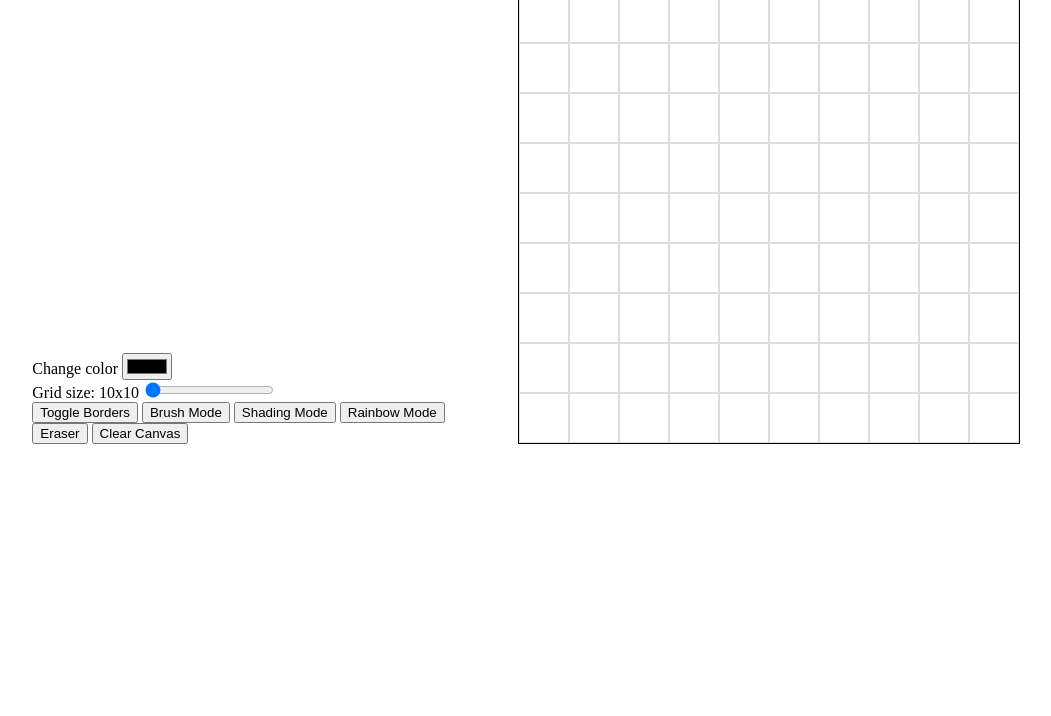
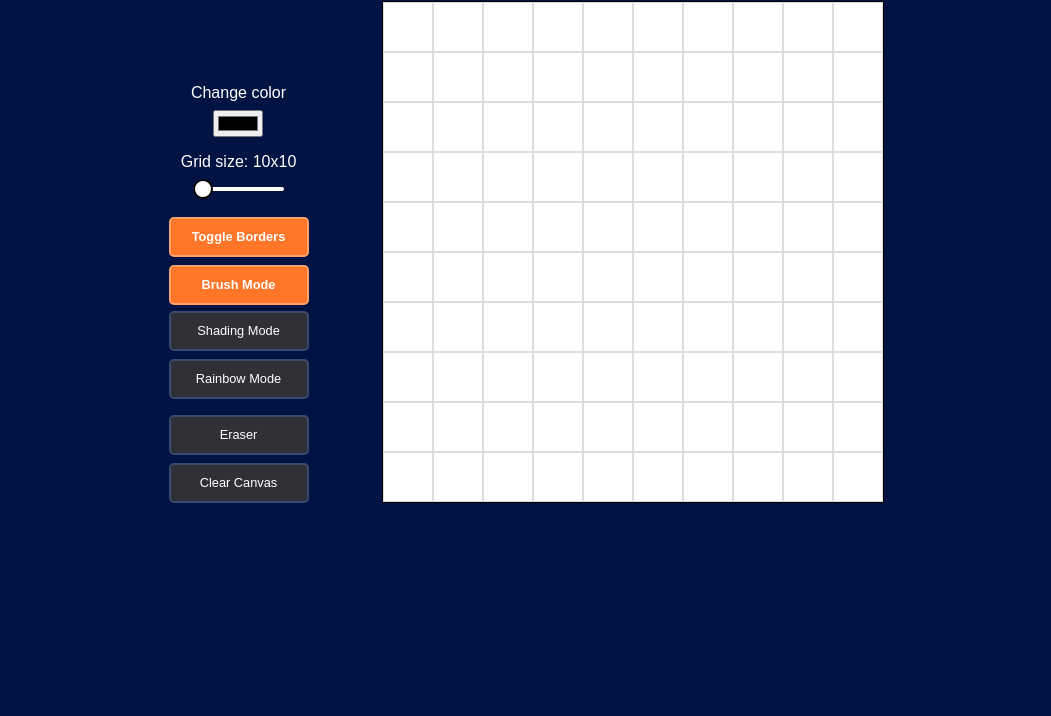
Before and after one commit to manjunathBase2/pixel-sketch, a plain HTML site: page index.html in a window 1280 px wide. Shown: the part 84-800 px from the top of the page, without its empty margins (114-1165 px from the left). Drawn offline with Linux system fonts and the light colour scheme.

Commit message:
style: enhance button and slider appearance with consistent styling

```diff
--- a/style.css
+++ b/style.css
@@ -28,3 +28,125 @@
 
 
 /* Brush mode */
+
+/* Additional styling for buttons */
+button {
+  border-radius: 0.3125rem;
+  border: 0.125rem solid var(--button-border, #3c4a6e);
+  background: var(--button-bg, #303136);
+  color: var(--text-color, #fff);
+  font-size: 0.8rem;
+  font-weight: 400;
+  text-align: center;
+  cursor: pointer;
+  transition: background 0.2s, transform 0.2s;
+}
+
+button:hover {
+  background: var(--button-hover-bg, #3a3a3b);
+}
+
+button.active {
+  background: var(--button-active-bg, #ff7629);
+  border-color: var(--button-active-border, #ffa26d);
+  font-weight: 700;
+  transform: translateY(2px);
+}
+
+button:focus {
+  outline: none;
+}
+
+/* Styling for the slider */
+input[type="range"] {
+  -webkit-appearance: none;
+  width: 70%;
+  height: 0.25rem;
+  background: var(--text-color, #fff);
+  border-radius: 0.125rem;
+  cursor: pointer;
+  margin: 0.5rem 0;
+}
+
+input[type="range"]::-webkit-slider-thumb {
+  -webkit-appearance: none;
+  width: 1.25rem;
+  height: 1.25rem;
+  background: var(--slider-thumb-bg, #fff);
+  border: 0.125rem solid #000;
+  border-radius: 50%;
+  cursor: pointer;
+  transition: box-shadow 0.2s;
+}
+
+input[type="range"]:hover::-webkit-slider-thumb {
+  box-shadow: 0 0 0.5rem rgba(0, 0, 0, 0.2);
+}
+
+input[type="range"]:active::-webkit-slider-thumb {
+  box-shadow: 0 0 1rem rgba(0, 0, 0, 0.3);
+}
+
+/* Optional spacing and alignment for control containers */
+.control-container {
+  display: flex;
+  flex-direction: column;
+  gap: 1rem;
+  align-items: center;
+}
+
+.color-control,
+.grid-control,
+.mode-control,
+.erase-control {
+  display: flex;
+  flex-direction: column;
+  align-items: center;
+  gap: 0.5rem;
+}
+
+/* Adding consistent styling for hover and transitions */
+.grid-container {
+  transition: border-color 0.2s ease-in-out;
+}
+
+.grid-item {
+  transition: background-color 0.2s ease-in-out;
+}
+
+/* Maintain existing functionality while enhancing appearance */
+.title {
+  color: var(--title-color, #2d3891);
+  font-size: 3.75rem;
+  font-weight: 800;
+  margin-bottom: 1rem;
+}
+
+/* Setting the whole page background color */
+body {
+  background-color: #001343;
+  margin: 0;
+  font-family: Arial, sans-serif;
+  color: #fff; /* Ensures text remains readable on dark background */
+}
+
+/* Keeping the canvas white */
+.grid-container {
+  background-color: #ffffff; /* Ensure canvas background stays white */
+  border: 1px solid #000; /* Retain border visibility */
+}
+
+/* Equal sizes for all buttons */
+button {
+  width: 140px; /* Set a consistent width */
+  height: 40px; /* Set a consistent height */
+  line-height: 1.2;
+  display: inline-flex;
+  justify-content: center;
+  align-items: center;
+  box-sizing: border-box; /* Includes padding and border in dimensions */
+}
+
+button.active {
+  transform: translateY(2px); /* Ensure this works well with the button size */
+}
```
